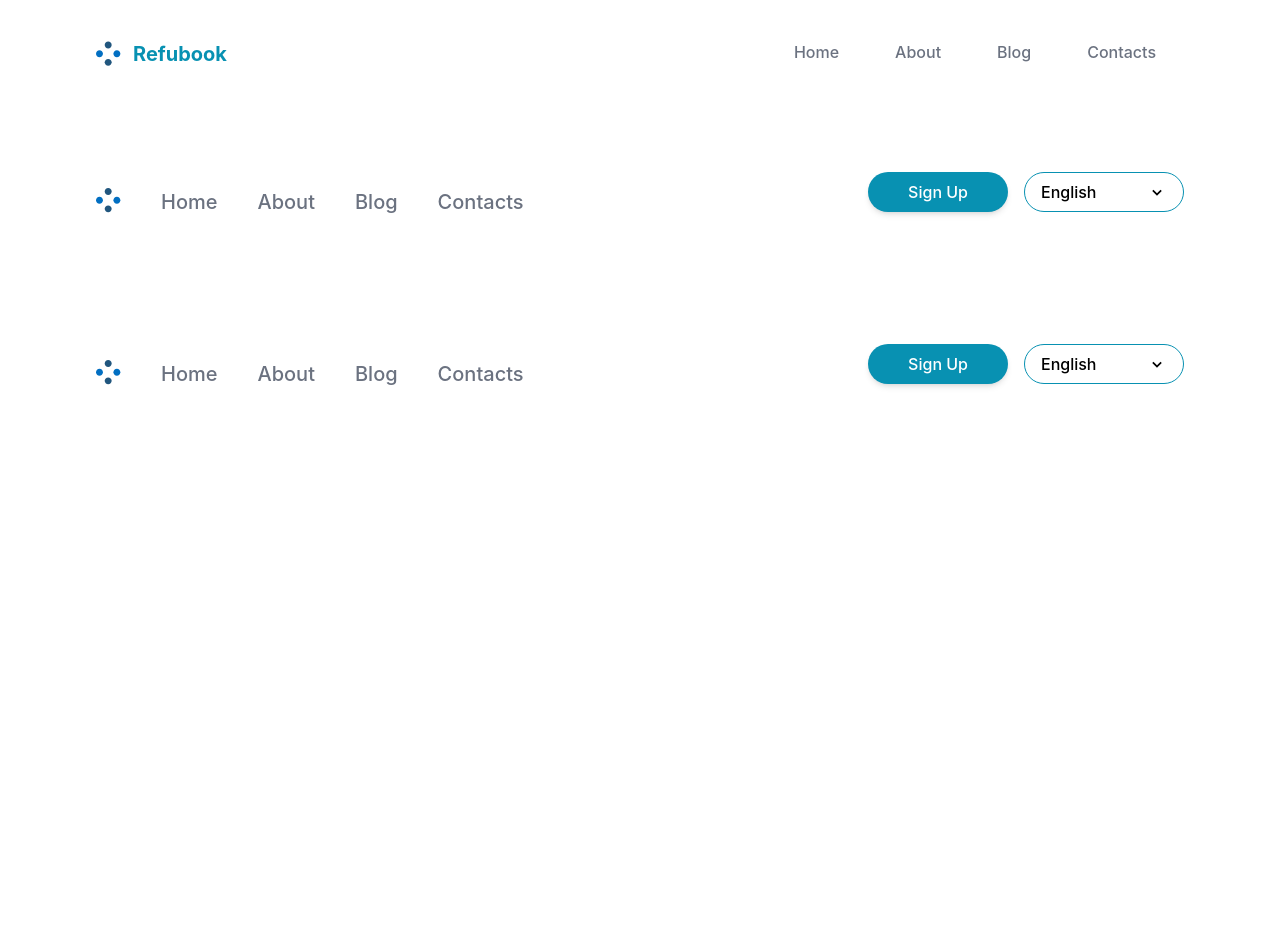
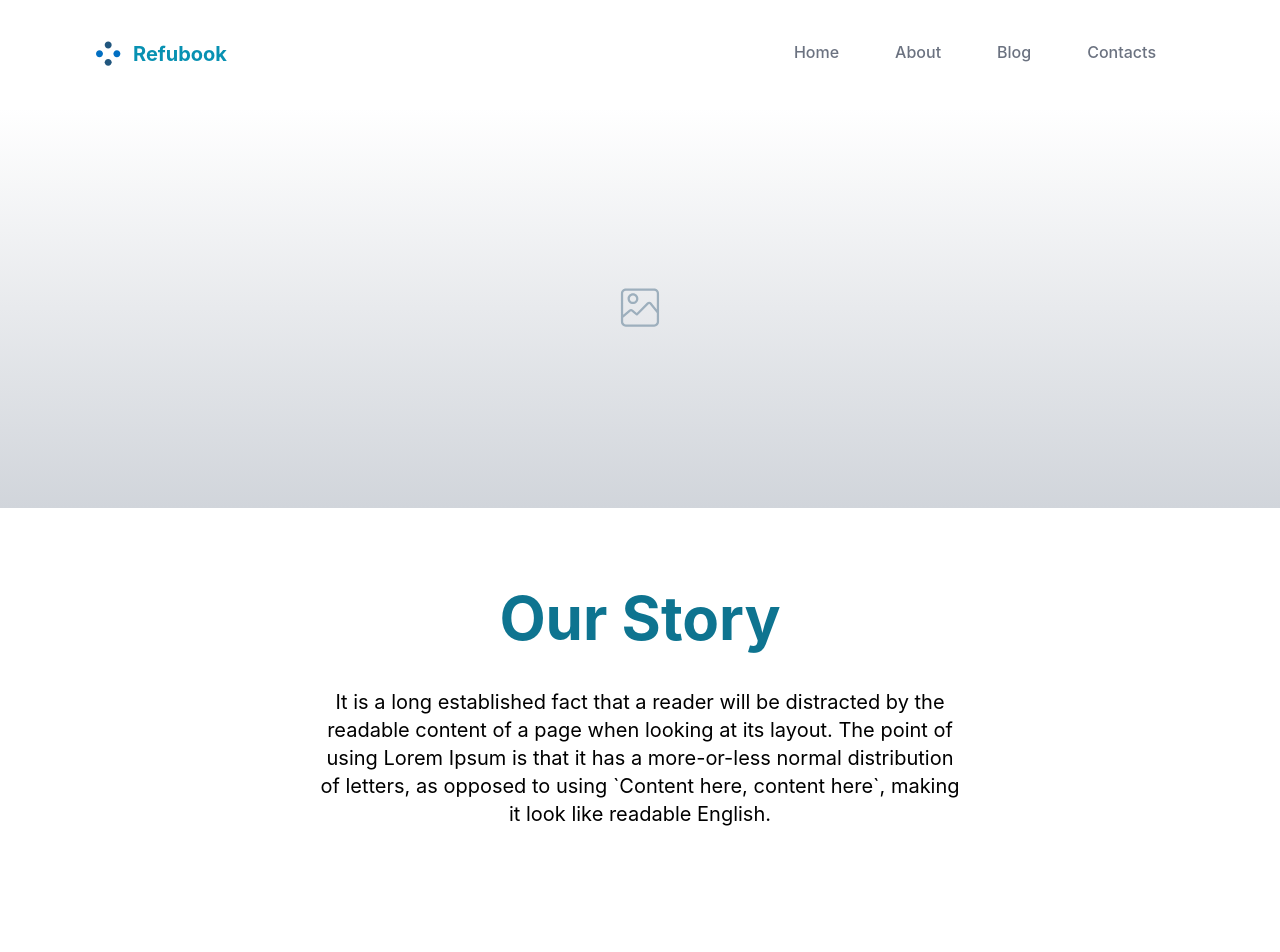
Before and after one commit to Recoded-Spark-Turkey-2022/The-Incredibles, a React (Create React App) app: page /about in a window 1280 px wide. Shown: the top 952 px of the page. Before the commit the page ends 800 px from the top, so only its background shows below. Built offline with nearby package versions, Linux system fonts and the light colour scheme.

Commit message:
Style: Story component and lint

```diff
--- a/src/pages/About/AboutPage.jsx
+++ b/src/pages/About/AboutPage.jsx
@@ -1,20 +1,18 @@
-import React from "react";
-import Story from "./Story";
-import Footer from "../../components/Footer";
+import React from 'react';
+import Story from './Story';
 
-// This component will be used for a container for About Page Components
+// This component will be used as a container for About Page Components
 
 function AboutPage() {
-    return (
-    <div>
-        <Story/>
-        {/* this part is a placeholder for Team component  */}
-        {/* this part is a placeholder for Testimonials */}
-        {/* this part is a placeholder for Partners */}
-        {/* this part is a placeholder for Call to Action */}
-        <Footer/>
+  return (
+    <div name="aboutpage">
+      <Story />
+      {/* this part is a placeholder for Team component  */}
+      {/* this part is a placeholder for Testimonials */}
+      {/* this part is a placeholder for Partners */}
+      {/* this part is a placeholder for Call to Action */}
     </div>
-    )
+  );
 }
 
 export default AboutPage;
--- a/src/pages/About/Story.jsx
+++ b/src/pages/About/Story.jsx
@@ -1,7 +1,31 @@
-import React from "react";
+import React from 'react';
+import AboutPHero from '../../assets/pics/aboutpage/aboutp-hero.svg';
 
 function Story() {
-    return <div></div>
+  return (
+    <section name="story" className="flex flex-col h-screen">
+      <div
+        name="hero-image"
+        className="bg-gradient-to-t from-gray-300 to-transparent max-w-screen h-1/2"
+      >
+        <img src={AboutPHero} className="w-screen h-full" />
+      </div>
+      <div name="story" className="max-w-screen h-1/2">
+        <h2 className="text-center text-6xl pt-20 pb-10 font-bold text-cyan-700">
+          Our Story
+        </h2>
+        <div className="px-20 mx-20 pb-20">
+          <p className="text-center px-20 mx-20 font text-xl max-w-screen">
+            It is a long established fact that a reader will be distracted by
+            the readable content of a page when looking at its layout. The point
+            of using Lorem Ipsum is that it has a more-or-less normal
+            distribution of letters, as opposed to using `Content here, content
+            here`, making it look like readable English.
+          </p>
+        </div>
+      </div>
+    </section>
+  );
 }
 
 export default Story;
```
Also changed, not shown: src/assets/pics/aboutpage/aboutp-hero.svg (added).
